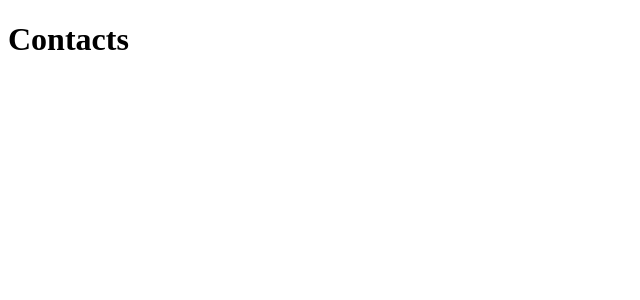
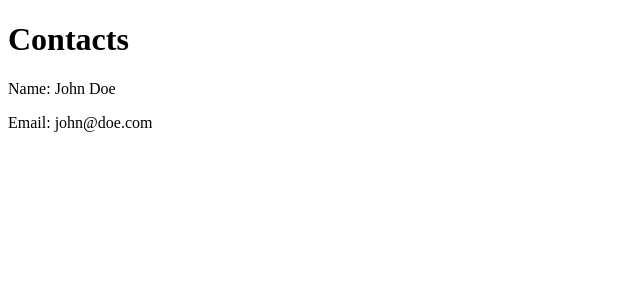
Before and after one commit to racko92/my-project, an Angular app: page / in a window 1280 px wide. Shown: the top 300 px of the page, without its empty margins (0-640 px from the left). Built offline with nearby package versions, Linux system fonts and the light colour scheme.

Commit message:
Dodat objekat u .ts, prikazan u .html-u

```diff
--- /dev/null
+++ b/src/app/contacts/contacts.component.html
@@ -0,0 +1,8 @@
+<h1>Contacts</h1>
+
+<p>
+    Name: {{ contact.firstName }} {{ contact.lastName }}
+</p>
+<p>
+    Email: {{ contact.email }}
+</p>
--- a/src/app/contacts/contacts.component.ts
+++ b/src/app/contacts/contacts.component.ts
@@ -2,9 +2,15 @@ import { Component } from '@angular/core';
 
 @Component({
     selector: 'app-contacts',
-    template: '<h1>Contacts</h1>'
+    templateUrl: './contacts.component.html'
 })
 export class ContactsComponent {
 
     constructor() { }
+
+    private contact = {
+        firstName: 'John',
+        lastName: 'Doe',
+        email: 'john@doe.com'
+    }
 }
```
